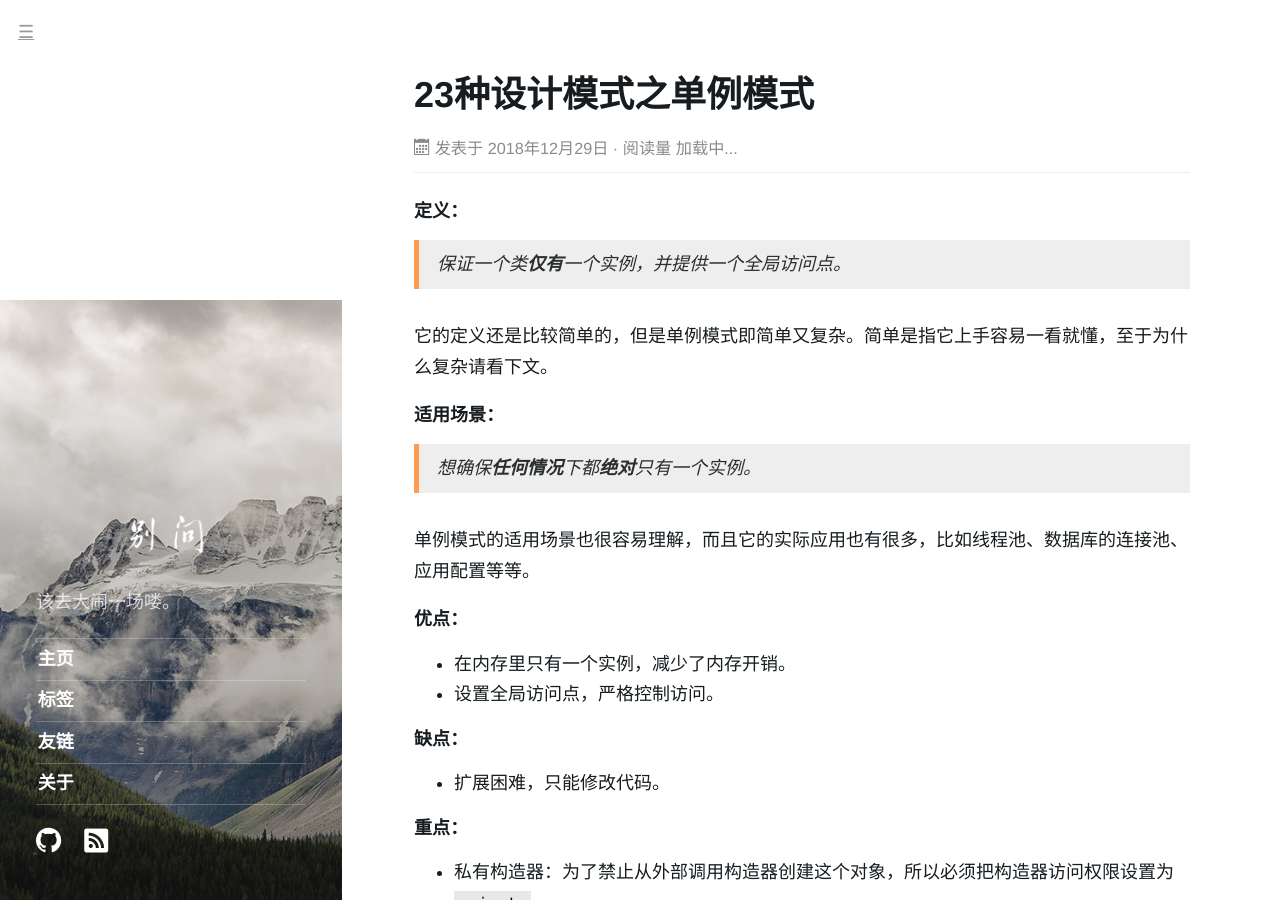
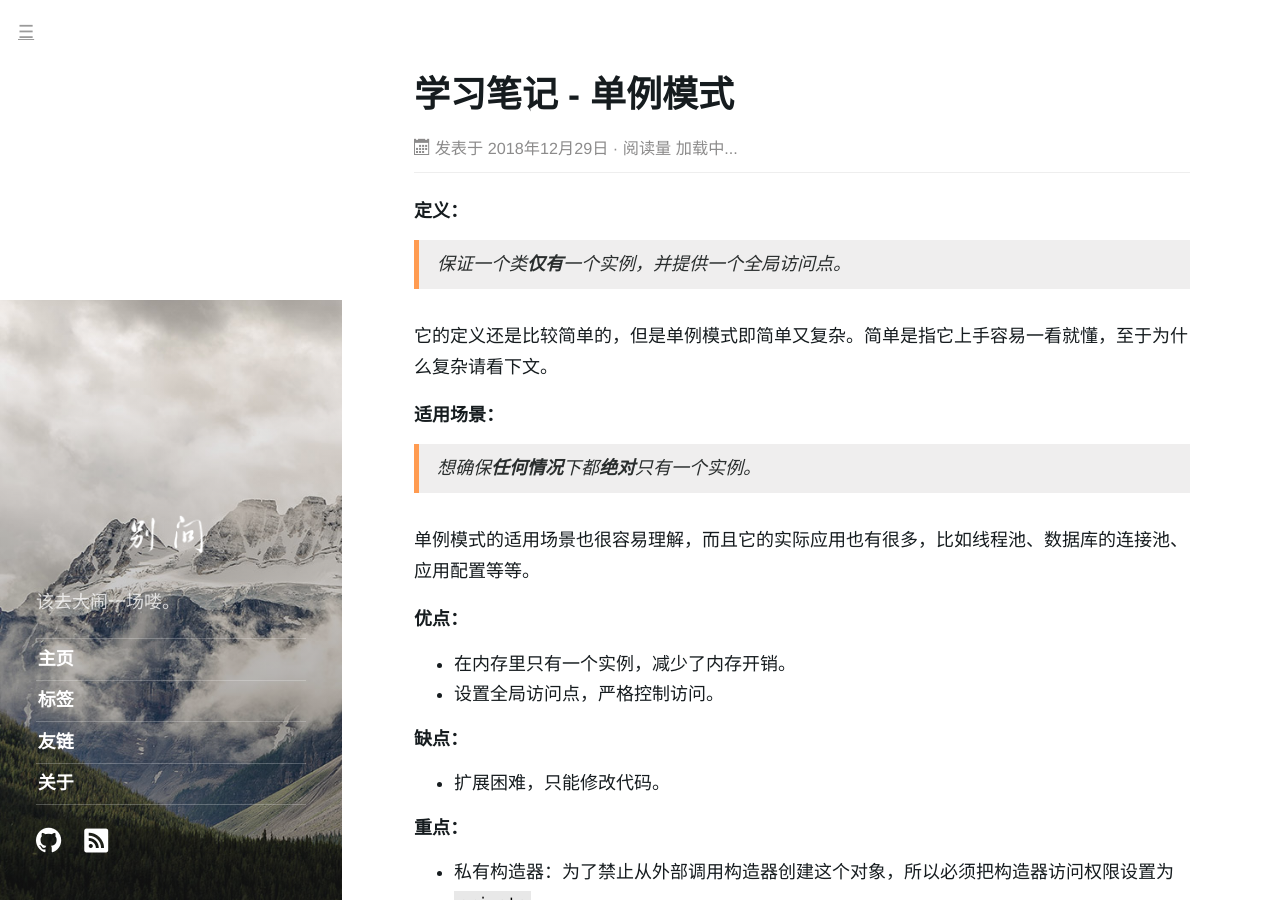
Before and after one commit to yangqun-git/yangqun-git.github.com, a Jekyll site: the page built from _posts/2018-12-29--Singleton-Pattern.md, in a window 1280 px wide and 900 px high. Built offline with Jekyll 4.4.1, drawn with Linux system fonts in a browser that asks for light colours; comment, search, counter and statistics services are not loaded.

Commit message:
modify filename

```diff
--- a/_posts/2018-12-29--Singleton-Pattern.md
+++ b/_posts/2018-12-29--Singleton-Pattern.md
@@ -1,6 +1,6 @@
 ---
 layout: post
-title: 23种设计模式之单例模式
+title: 学习笔记 - 单例模式
 image: /public/images/yunshan.jpg
 tags: ['学习笔记','设计模式']
 
```
